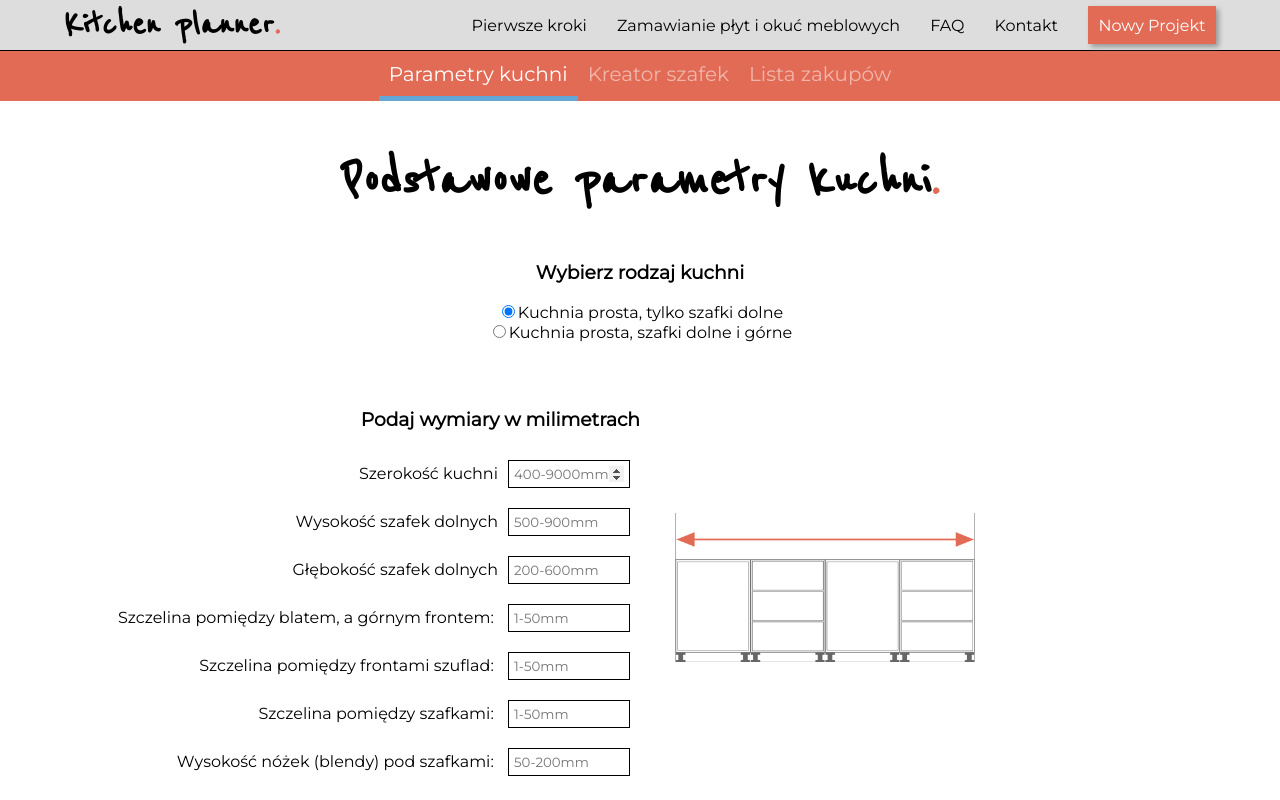
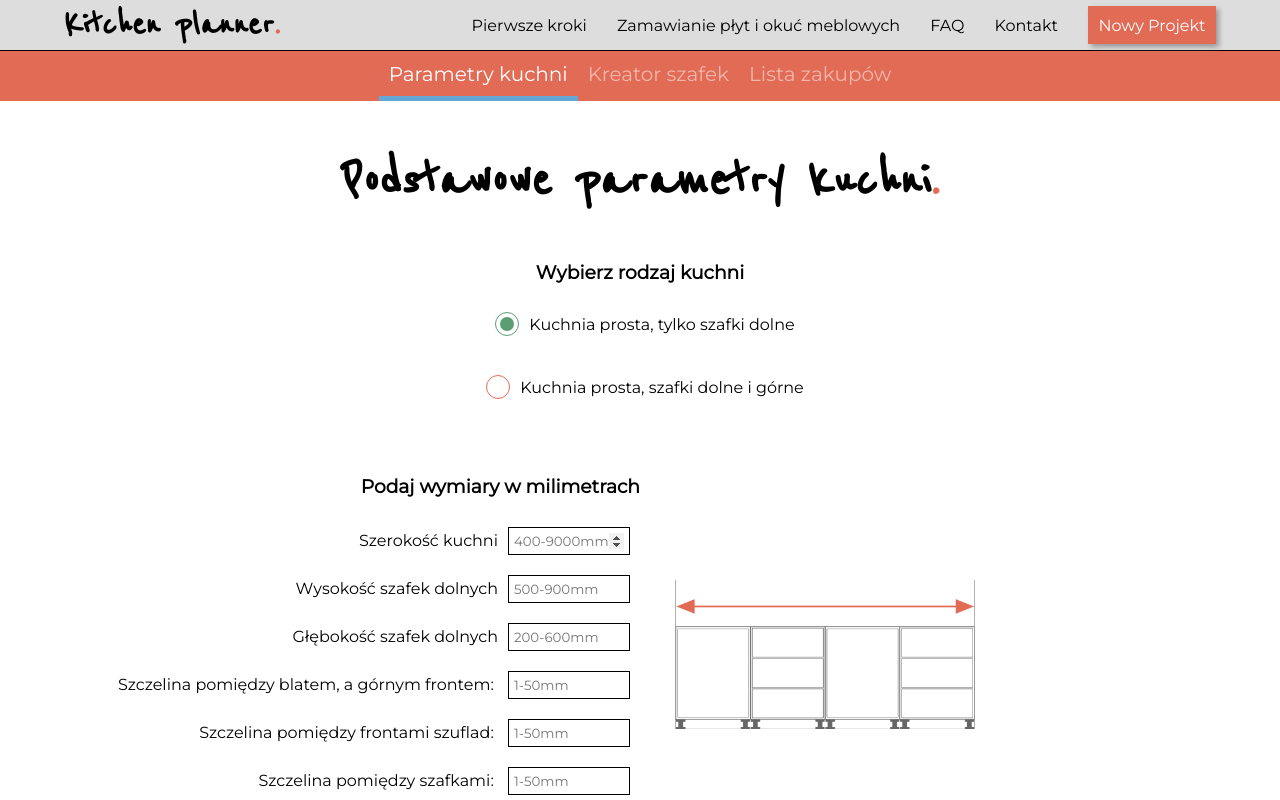
Before and after one commit to Bruinen90/kitchen-planner, a React (Create React App) app: page /projekt/parametry-kuchni in a window 1280 px wide. Shown: the top 800 px of the page. Built offline with nearby package versions, Linux system fonts and the light colour scheme.

Commit message:
Customized radio and checkbox icons, still need decent style and colours

```diff
--- a/src/components/FormularzNowejSzafki/FormularzDrzwi/FormularzDrzwi.js
+++ b/src/components/FormularzNowejSzafki/FormularzDrzwi/FormularzDrzwi.js
@@ -7,13 +7,15 @@ class FormularzDrzwi extends Component {
     return (
         this.props.shouldBeVisible || this.props.upperCabinets ?
       <div>
-          <label>
-              <input
-                type="checkbox"
-                onChange={(event, upperCabinets)=>this.props.onChangeDoorsCount(event, this.props.upperCabinets)}
-                checked={this.props.upperCabinets ? this.props.upperDoubleDoors : this.props.doubleDoors}
+          <label className="checkboxLabel">
+            <div className="checkboxSwitch">
+                <input
+                    type="checkbox"
+                    onChange={(event, upperCabinets)=>this.props.onChangeDoorsCount(event, this.props.upperCabinets)}
+                    checked={this.props.upperCabinets ? this.props.upperDoubleDoors : this.props.doubleDoors}
                 />
-                Drzwi podwójne (dwuskrzydłowe)
+            <span class="slider"></span></div>
+                    Drzwi podwójne (dwuskrzydłowe)
             </label>
             <div>
             Ilość półek:
--- a/src/components/FormularzNowejSzafki/FormularzNowejSzafki.js
+++ b/src/components/FormularzNowejSzafki/FormularzNowejSzafki.js
@@ -50,7 +50,8 @@ class FormularzNowejSzafki extends Component {
         return (
             <div className="nowaSzafkaFormularz">
             <div className="formularzNowejSzafki"><b>Wybierz rodzaj szafki dolnej:</b><br/>
-                <label>
+                <label className="radioContainer">
+                <div className="radioSwitch">
                     <input
                         type="radio"
                         name="typySzafek"
@@ -59,10 +60,12 @@ class FormularzNowejSzafki extends Component {
                         required
                         checked={this.props.cabinetType === "jedneDrzwi"}
                     />
+                    <span class="slider radio"></span>
+                </div>
                 Szafka z drzwiczkami
                 </label>
-                <br />
-                <label>
+                <label className="radioContainer">
+                <div className="radioSwitch">
                     <input
                     type="radio"
                         name="typySzafek"
@@ -71,10 +74,12 @@ class FormularzNowejSzafki extends Component {
                         required
                         checked={this.props.cabinetType === "szufladaDrzwi"}
                     />
+                    <span class="slider radio"></span>
+                </div>
                 Szafka z niską szufladą i drzwiczkami
                 </label>
-                <br />
-                <label>
+                <label className="radioContainer">
+                <div className="radioSwitch">
                     <input
                         type="radio"
                         name="typySzafek"
@@ -83,10 +88,12 @@ class FormularzNowejSzafki extends Component {
                         required
                         checked={this.props.cabinetType === "szuflady"}
                     />
+                    <span class="slider radio"></span>
+                </div>
                 Szafka z szufladami
                 </label>
-                <br />
-                <label>
+                <label className="radioContainer">
+                <div className="radioSwitch">
                     <input
                         type="radio"
                         name="typySzafek"
@@ -95,9 +102,10 @@ class FormularzNowejSzafki extends Component {
                         required
                         checked={this.props.cabinetType === "zmywarka"}
                     />
+                    <span class="slider radio"></span>
+                </div>
                 Zmywarka
                 </label>
-                <br />
 
                 <FormularzSzuflad
                     wysokoscSzuflady={this.props.wysokoscSzuflady}
@@ -118,6 +126,7 @@ class FormularzNowejSzafki extends Component {
                     pelnaNazwaSzafki="Szafka z płytą grzewczą"
                     clicked={()=>this.props.toggleDevice("hob")}
                     ifDisabled={this.props.kitchenSink}
+                    checked={this.props.hob}
                 />
                 {this.props.cabinetType !== "" && !this.props.kitchenType.includes("edenRzad") ?
                     <FormularzGornejSzafki
--- a/src/components/FormularzNowejSzafki/FormularzSprzetow/FormularzSprzetow.css
+++ b/src/components/FormularzNowejSzafki/FormularzSprzetow/FormularzSprzetow.css
@@ -6,3 +6,7 @@
     color: #ccc;
     cursor: not-allowed;
 }
+
+.nieaktywny .slider {
+    opacity: .2;
+}
--- a/src/components/FormularzNowejSzafki/FormularzSprzetow/FormularzSprzetow.js
+++ b/src/components/FormularzNowejSzafki/FormularzSprzetow/FormularzSprzetow.js
@@ -8,13 +8,15 @@ const FormularzSprzetu = (props) => {
     }
     return(
         <div className={hide}>
-            <label className={props.ifDisabled ? "nieaktywny" : null}>
+            <label className={props.ifDisabled ? "nieaktywny checkboxLabel" : "checkboxLabel"}>
+            <div className="checkboxSwitch">
                 <input
                     type="checkbox"
                     checked={props.checked}
                     onChange={props.clicked}
                     disabled={props.ifDisabled}
                 />
+                <span class="slider"></span></div>
                 {props.pelnaNazwaSzafki}
             </label>
         </div>
--- a/src/containers/App.css
+++ b/src/containers/App.css
@@ -3,6 +3,7 @@
     --light-green-color: #d1e2d5;
     --blue-color: #64a6d6;
     --red-color: #e26b56;
+    --red-color-transparent: rgba(226,107,86, .3);
 }
 
 
@@ -172,3 +173,81 @@ input:focus {
     color: white;
     background-color: var(--blue-color);
 }
+
+.radioContainer {
+    display: flex;
+    align-items: center;
+    cursor: pointer;
+}
+
+.checkboxSwitch {
+    display: inline-block;
+    margin: 0px 10px;
+    position: relative;
+    width: 36px;
+    height: 24px;
+}
+
+.radioSwitch {
+    display: block;
+    margin: 0px 10px;
+    position: relative;
+    width: 24px;
+    height: 24px;
+}
+
+.checkboxLabel {
+    display: flex;
+    margin: 10px;
+    align-items: center;
+    cursor: pointer;
+}
+
+.checkboxLabel input, .radioContainer input {
+    display: none;
+}
+
+.slider {
+    position: absolute;
+    top: 0;
+    left: 0;
+    right: 0;
+    bottom: 0;
+    background-color: white;
+    transition: .4s;
+    border-radius: 14px;
+    border: 1px solid var(--red-color);
+}
+
+.slider:before {
+  position: absolute;
+  content: "";
+  height: 18px;
+  width: 18px;
+  left: 2px;
+  top: 2px;
+  background-color: var(--red-color);
+  transition: .5s;
+  border-radius: 50%;
+}
+
+.radio:before {
+    height: 14px;
+    width: 14px;
+    left: 4px;
+    top: 4px;
+    background-color: transparent;
+}
+
+input:checked + .slider {
+  border-color: var(--green-color);
+}
+
+input:checked + .slider:before {
+  transform: translateX(12px);
+  background-color: var(--green-color);
+}
+
+input:checked + .radio:before {
+    transform: none;
+}
--- a/src/containers/ParametryKuchni/ParametryKuchni.css
+++ b/src/containers/ParametryKuchni/ParametryKuchni.css
@@ -31,3 +31,10 @@
     margin: 35px;
     width: 300px;
 }
+
+.chooseKitchenType {
+    display: flex;
+    flex-direction: column;
+    align-items: center;
+    justify-content: center;
+}
--- a/src/containers/ParametryKuchni/ParametryKuchni.js
+++ b/src/containers/ParametryKuchni/ParametryKuchni.js
@@ -165,25 +165,33 @@ class ParametryKuchni extends Component {
       <div>
         <h2 className="header">Podstawowe parametry kuchni<span className="redDot">.</span></h2>
         <h3>Wybierz rodzaj kuchni</h3>
-        <label>
+        <div className="chooseKitchenType">
+            <label className="checkboxLabel">
+                <div className="radioSwitch">
                     <input
                         type="radio"
                         onChange={(event)=>this.props.onChangeKitchenType(event)}
                         checked={this.props.kitchenType === "prostaJedenRzad"}
                         value="prostaJedenRzad"
                     />
+                    <span class="slider radio"></span>
+                </div>
                 Kuchnia prosta, tylko szafki dolne
             </label>
             <br/>
-        <label>
+            <label className="checkboxLabel">
+            <div className="radioSwitch">
                 <input
                     type="radio"
                     onChange={(event)=>this.props.onChangeKitchenType(event)}
                     checked={this.props.kitchenType === "prostaGoraDol"}
                     value="prostaGoraDol"
                 />
+                <span class="slider radio"></span>
+            </div>
             Kuchnia prosta, szafki dolne i górne
             </label>
+        </div>
         <div className="paramsContainer">
             <div className="paramsForm">
                 <h3>Podaj wymiary w milimetrach</h3>
```
Lines whose indentation alone changed are shown as unchanged.
